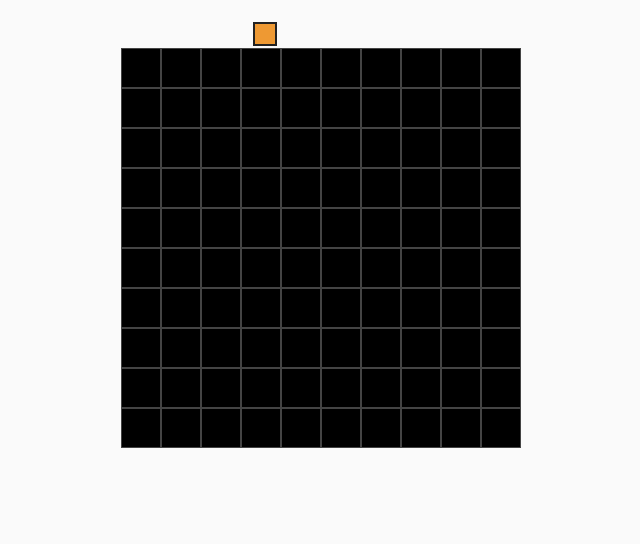
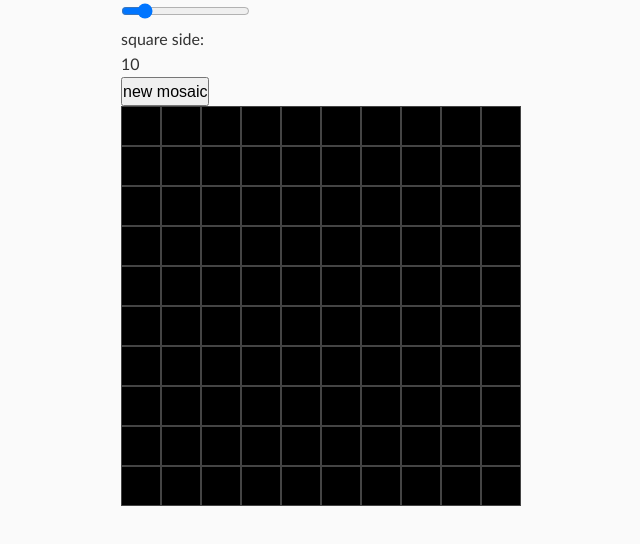
Before and after one commit to paulocoding/MosaicPaint, a plain HTML site: page public/index.html in a window 1280 px wide. Shown: the whole page, without its empty margins (319-959 px from the left). Drawn offline with Linux system fonts and the light colour scheme.

Commit message:
added gui and functionality for square size

```diff
--- a/public/assets/css/styles.css
+++ b/public/assets/css/styles.css
@@ -58,20 +58,6 @@ main {
   width: 400px;
   margin: 0 auto; }
 
-.swatches {
-  display: block;
-  width: 140px;
-  margin: 20px auto; }
-
-.swatch {
-  display: block;
-  float: left;
-  width: 20px;
-  height: 20px;
-  background-color: #ee9933;
-  border: 2px solid #222;
-  margin: 2px; }
-
 .my-mosaic {
   clear: both;
   width: 400px; }
--- a/public/assets/js/bundle.js
+++ b/public/assets/js/bundle.js
@@ -3,7 +3,9 @@ var main= function(){
 	// generates a grid with l squares on each side
 	var generateGrid = function(totalWidth, l){
 		var squareWidth=(totalWidth/l)+'px';
+		// squaring side size
 		l = l*l
+		$('.my-mosaic')[0].innerHTML="";
 		$mosaic=$('.my-mosaic');
 		for(var i=0;i<l;i++){
 			$mosaic.append(mySquare);
@@ -20,7 +22,17 @@ var main= function(){
 	// setting grid length
 	var gridLength = 10;
 
+	$('#square-range').change(function(){
+		$('.square-number').text(this.value);
+	});
+
+	$('.new-mosaic').click(function(){
+		generateGrid(parseInt($('.my-mosaic').css('width')), parseInt($('#square-range')[0].value));
+	$('.square').mouseover(paintGrid);
+	});
+
 	generateGrid(parseInt($('.my-mosaic').css('width')), gridLength);
+
 	$('.square').mouseover(paintGrid);
 	// end of main function
 };
--- a/public/index.html
+++ b/public/index.html
@@ -17,9 +17,12 @@
 </head>
 <body>
 	<main role="main">
-		<!--color swatches-->
-		<div class="swatches">
-			<div class="swatch"></div>
+		<!--options for the mosaic-->
+		<div class="options">
+			<input type="range" id="square-range" min="5" max="40" value="10">
+			<p class="label">square side:</p>
+			<p class="square-number">10</p>
+			<button class="new-mosaic">new mosaic</button>
 		</div>
 		<!--mosaic to paint-->
 		<div class="my-mosaic">
--- a/source/scss/2-layout/base-layout.scss
+++ b/source/scss/2-layout/base-layout.scss
@@ -39,21 +39,6 @@ main {
 	margin: 0 auto;
 }
 
-.swatches{
-	display: block;
-	width: 140px;
-	margin: 20px auto;
-}
-
-.swatch	{
-	display: block;
-	float: left;
-	width: 20px;
-	height: 20px;
-	background-color: #ee9933;
-	border: 2px solid #222;
-	margin: 2px;
-}
 .my-mosaic {
 	clear: both;
 	width: 400px;
```
Also changed, not shown: source/js/base.js (+12 -0 lines), public/assets/css/2-layout/base-layout.css.
